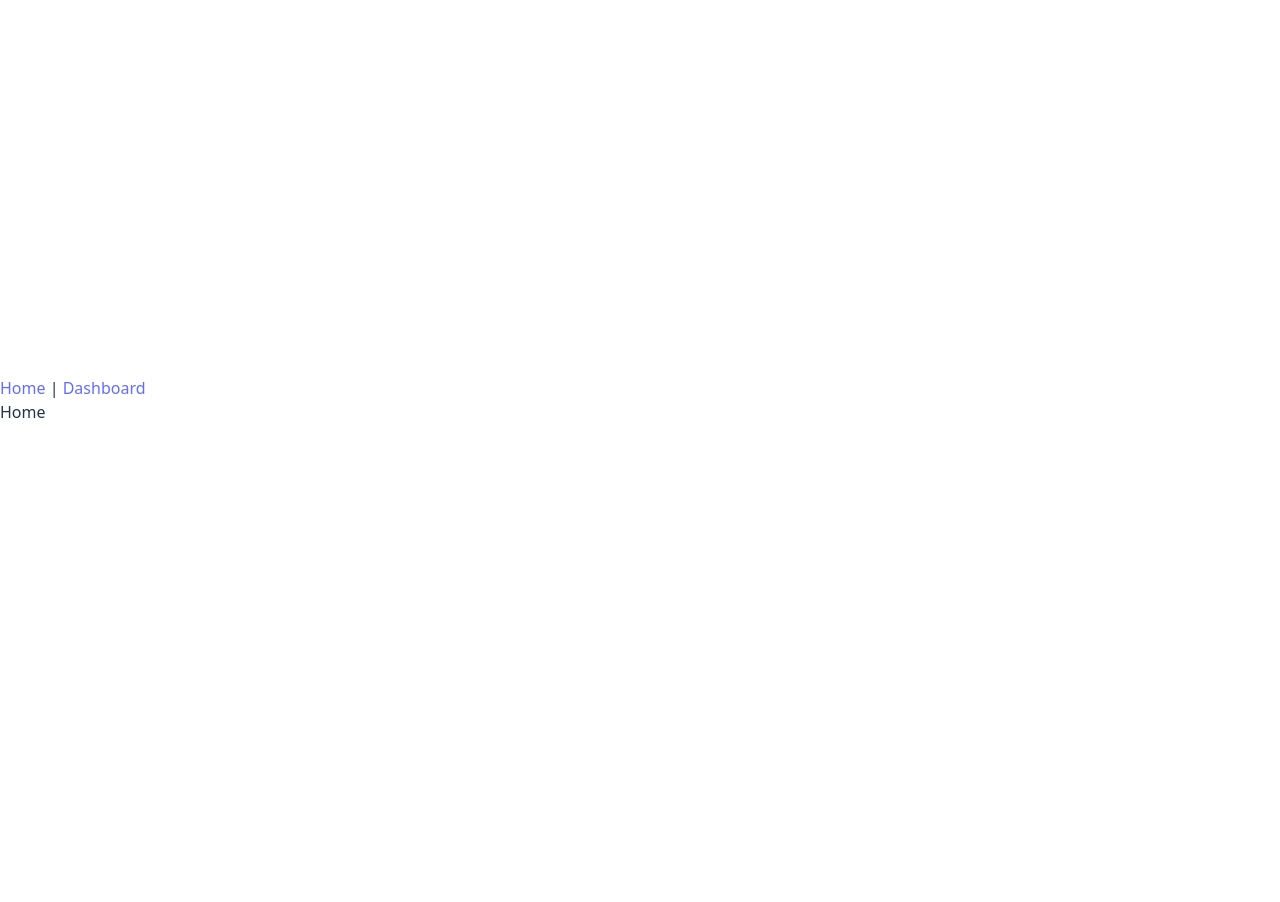
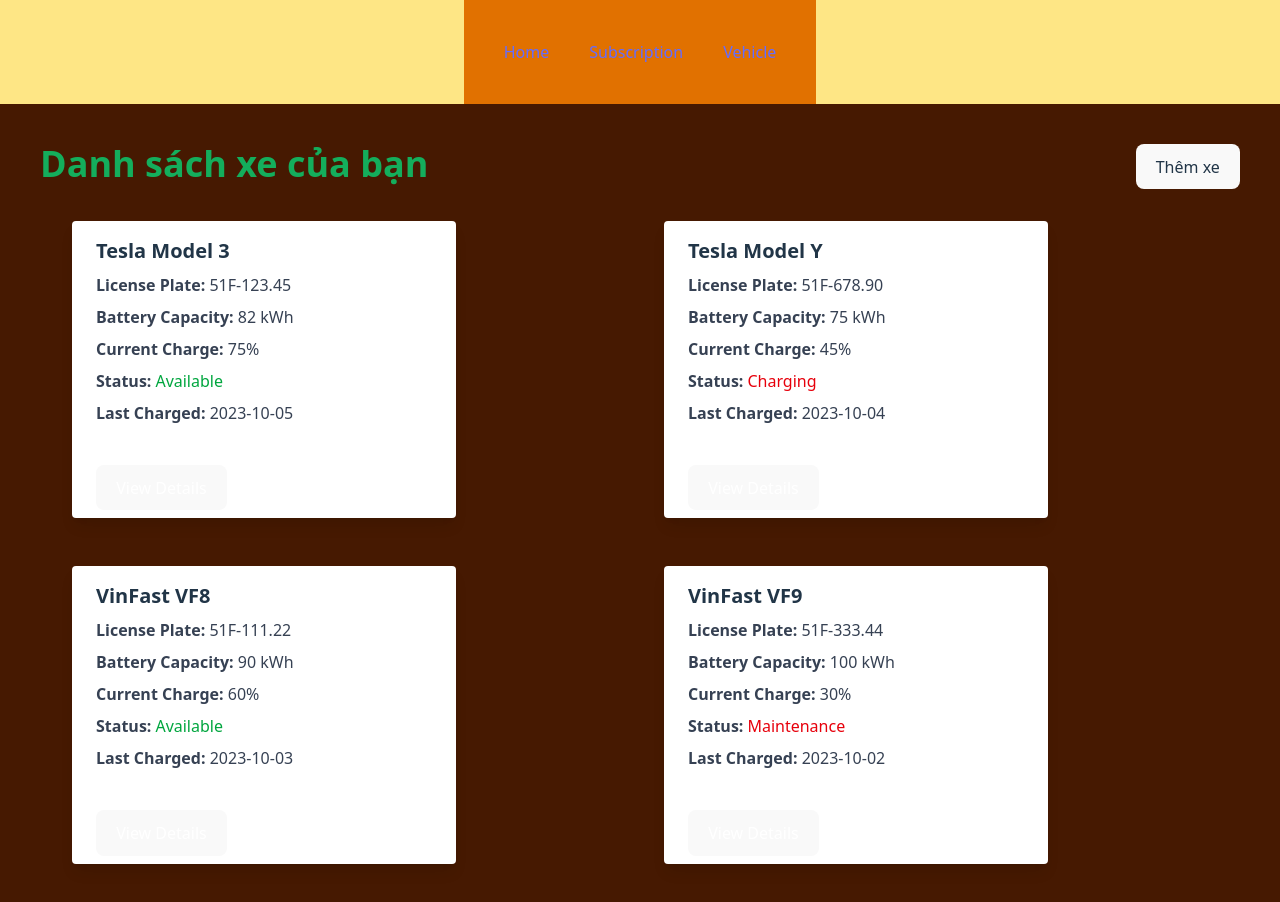
Before and after one commit to DuyAnh68/EVCharging-FE, a React (Vite) app: page /vehicle in a window 1280 px wide. Before the commit this address led to /. Shown: the top 902 px of the page. Before the commit the page ends 800 px from the top, so only its background shows below. Built offline with nearby package versions, Linux system fonts and the light colour scheme; no server answers.

Commit message:
feat: mainlayout and ui vehicle

```diff
--- /dev/null
+++ b/src/components/Vehicle/VehicleCard.jsx
@@ -0,0 +1,48 @@
+import React from "react";
+
+const VehicleCard = ({ data }) => {
+  return (
+    <div className="max-w-sm rounded overflow-hidden shadow-lg bg-white m-4">
+      <div className="px-6 py-4">
+        <div className="font-bold text-xl mb-2">{data.name}</div>
+
+        <div className="text-gray-700 text-base">
+          <p className="mb-2">
+            <span className="font-semibold">License Plate:</span>{" "}
+            {data.licensePlate}
+          </p>
+          <p className="mb-2">
+            <span className="font-semibold">Battery Capacity:</span>{" "}
+            {data.batteryCapacity} kWh
+          </p>
+          <p className="mb-2">
+            <span className="font-semibold">Current Charge:</span>{" "}
+            {data.currentCharge}%
+          </p>
+          <p className="mb-2">
+            <span className="font-semibold">Status:</span>
+            <span
+              className={`${
+                data.status === "Available" ? "text-green-600" : "text-red-600"
+              } ml-1 font-medium`}
+            >
+              {data.status}
+            </span>
+          </p>
+          <p className="mb-2">
+            <span className="font-semibold">Last Charged:</span>{" "}
+            {data.lastCharged}
+          </p>
+        </div>
+      </div>
+
+      <div className="px-6 pt-4 pb-2">
+        <button className="bg-blue-500 hover:bg-blue-700 text-white font-bold py-2 px-4 rounded">
+          View Details
+        </button>
+      </div>
+    </div>
+  );
+};
+
+export default VehicleCard;
--- /dev/null
+++ b/src/components/Vehicle/VehicleListGrid.jsx
@@ -0,0 +1,56 @@
+import React from "react";
+import VehicleCard from "./VehicleCard";
+
+const VehicleListGrid = () => {
+  // Mock data array với nhiều vehicles
+  const vehicles = [
+    {
+      id: "V001",
+      name: "Tesla Model 3",
+      licensePlate: "51F-123.45",
+      batteryCapacity: 82,
+      currentCharge: 75,
+      status: "Available",
+      lastCharged: "2023-10-05",
+    },
+    {
+      id: "V002",
+      name: "Tesla Model Y",
+      licensePlate: "51F-678.90",
+      batteryCapacity: 75,
+      currentCharge: 45,
+      status: "Charging",
+      lastCharged: "2023-10-04",
+    },
+    {
+      id: "V003",
+      name: "VinFast VF8",
+      licensePlate: "51F-111.22",
+      batteryCapacity: 90,
+      currentCharge: 60,
+      status: "Available",
+      lastCharged: "2023-10-03",
+    },
+    {
+      id: "V004",
+      name: "VinFast VF9",
+      licensePlate: "51F-333.44",
+      batteryCapacity: 100,
+      currentCharge: 30,
+      status: "Maintenance",
+      lastCharged: "2023-10-02",
+    },
+  ];
+
+  return (
+    <div className="container mx-auto p-4">
+      <div className="grid grid-cols-2 gap-4">
+        {vehicles.map((vehicle) => (
+          <VehicleCard key={vehicle.id} data={vehicle} />
+        ))}
+      </div>
+    </div>
+  );
+};
+
+export default VehicleListGrid;
--- a/src/layouts/MainLayout.jsx
+++ b/src/layouts/MainLayout.jsx
@@ -2,10 +2,15 @@ import { Outlet, Link } from "react-router-dom";
 
 const MainLayout = () => {
   return (
-    <div>
-      <nav>
-        <Link to="/">Home</Link> | <Link to="/dashboard">Dashboard</Link>
-      </nav>
+    <div className="min-h-screen min-w-screen flex-1">
+      <div className="header bg-amber-200 justify-items-center flex-row">
+        <nav className="gap-10 justify-between bg-amber-600 p-10 flex">
+          <Link to="/">Home</Link>
+          <Link to="/subscription">Subscription</Link>
+          <Link to={"/vehicle"}>Vehicle</Link>
+        </nav>
+      </div>
+
       <main>
         <Outlet />
       </main>
--- /dev/null
+++ b/src/pages/Auth/Register.jsx
@@ -0,0 +1,7 @@
+import React from "react";
+
+function Register() {
+  return <div>Register</div>;
+}
+
+export default Register;
--- a/src/pages/Dashboard.jsx
+++ /dev/null
@@ -1,7 +0,0 @@
-import React from "react";
-
-function Dashboard() {
-  return <div>Dashboard</div>;
-}
-
-export default Dashboard;
--- a/src/pages/Home.jsx
+++ /dev/null
@@ -1,7 +0,0 @@
-import React from "react";
-
-function Home() {
-  return <div>Home</div>;
-}
-
-export default Home;
--- /dev/null
+++ b/src/pages/Home/ChargingStationMap.jsx
@@ -0,0 +1,7 @@
+import React from "react";
+
+function ChargingStationMap() {
+  return <div>ChargingStationMap</div>;
+}
+
+export default ChargingStationMap;
--- /dev/null
+++ b/src/pages/SubscriptionManagement/Subscription.jsx
@@ -0,0 +1,7 @@
+import React from "react";
+
+function Subscription() {
+  return <div>Subscription</div>;
+}
+
+export default Subscription;
--- a/src/pages/VehicleManagement/VehicleList.jsx
+++ b/src/pages/VehicleManagement/VehicleList.jsx
@@ -1,9 +1,22 @@
-import React from 'react'
+import React from "react";
+import VehicleListGrid from "../../components/Vehicle/VehicleListGrid";
 
 function VehicleList() {
   return (
-    <div>VehicleList</div>
-  )
+    <div className="bg-amber-950 p-10">
+      <div className="top flex justify-between">
+        <div className="title text-[#14AE5C] text-4xl font-bold">
+          Danh sách xe của bạn
+        </div>
+        <div className="button">
+          <button>Thêm xe</button>
+        </div>
+      </div>
+      <div className="middle ">
+        <VehicleListGrid />
+      </div>
+    </div>
+  );
 }
 
-export default VehicleList
+export default VehicleList;
--- a/src/routes/index.jsx
+++ b/src/routes/index.jsx
@@ -2,17 +2,20 @@ import { Navigate, createBrowserRouter } from "react-router-dom";
 import MainLayout from "../layouts/MainLayout";
 import AuthLayout from "../layouts/AuthLayout";
 
-import Home from "../pages/Home";
-import Login from "../pages/Login";
-import Dashboard from "../pages/Dashboard";
+import ChargingStationMap from "../pages/Home/ChargingStationMap";
+import Subscription from "../pages/SubscriptionManagement/Subscription";
+import Login from "../pages/Auth/Login";
+import Register from "../pages/Auth/Register";
+import VehicleList from "../pages/VehicleManagement/VehicleList";
 
 const router = createBrowserRouter([
   {
     path: "/",
     element: <MainLayout />,
     children: [
-      { index: true, element: <Home /> },
-      { path: "dashboard", element: <Dashboard /> },
+      { index: true, element: <ChargingStationMap /> },
+      { path: "subscription", element: <Subscription /> },
+      { path: "vehicle", element: <VehicleList /> },
     ],
   },
   {
@@ -20,7 +23,7 @@ const router = createBrowserRouter([
     element: <AuthLayout />,
     children: [
       { path: "login", element: <Login /> },
-      { path: "register", element: <div>Register</div> },
+      { path: "register", element: <Register /> },
     ],
   },
   { path: "*", element: <Navigate to="/" /> },
```
Also changed, not shown: src/pages/Auth/Login.jsx (renamed from src/pages/Login.jsx).
